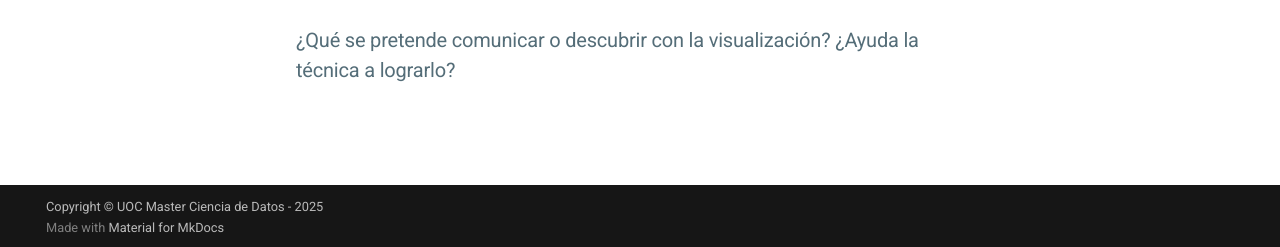
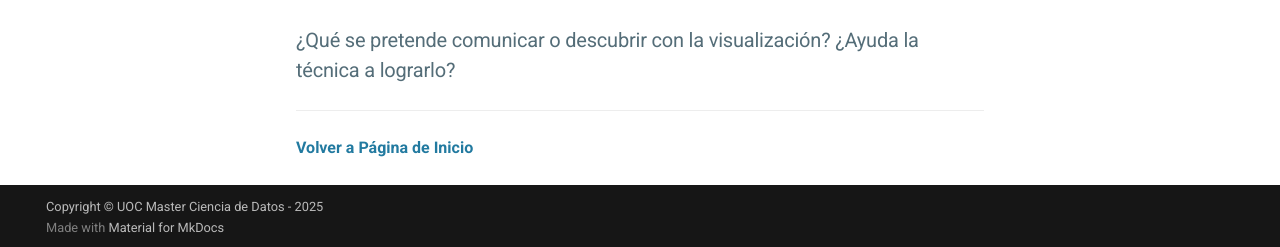
Before and after one commit to mloperez/Practica-VisualizacionDatos, an MkDocs documentation site: the page built from docs/visualizacion/vi3.md, in a window 1280 px wide and 1214 px high. Shown: the part 964-1211 px from the top of the window. Built offline with MkDocs 1.6.1 and Material for MkDocs 9.7.7, drawn with Linux system fonts in a browser that asks for light colours; comment, search, counter and statistics services are not loaded.

Commit message:
Update vi3.md

```diff
--- a/docs/visualizacion/vi3.md
+++ b/docs/visualizacion/vi3.md
@@ -21,3 +21,7 @@
 ### Visualización 3 - Isotype & Unit charts
 ### ¿Qué tipos de datos se utiliza?
 ### ¿Qué se pretende comunicar o descubrir con la visualización? ¿Ayuda la técnica a lograrlo?
+
+---
+
+**[Volver a Página de Inicio](./index.md)**
```
